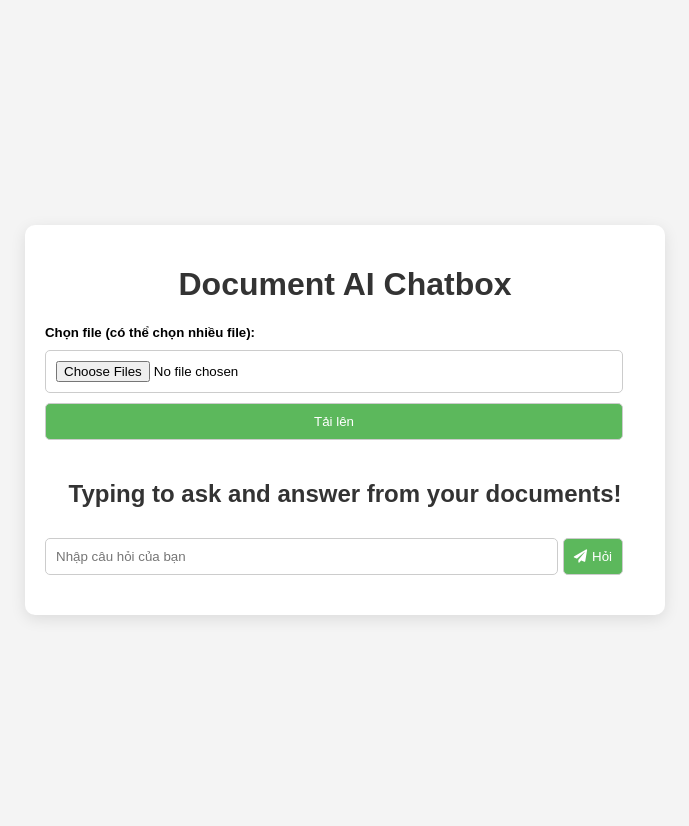
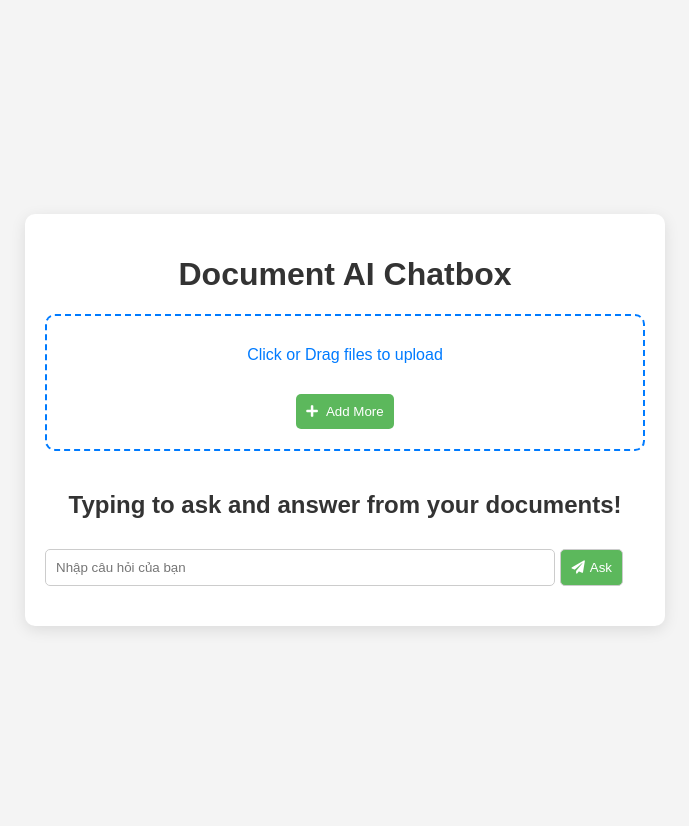
Before and after one commit to trantien4121/Document_chatbox, a Flask app: page / in a window 1280 px wide. Shown: the top 826 px of the page, without its empty margins (295-984 px from the left). Run offline with Flask 3, Linux system fonts and the light colour scheme.

Commit message:
update ui

```diff
--- a/main.py
+++ b/main.py
@@ -66,6 +66,8 @@ def upload_file():
 
             # Lưu tên file đã tải lên
             uploaded_file_names.append(file.filename)
+            print(file.filename)
+            print("===> Parsed_content size: ", len(parsed_content))
 
     if not uploaded_file_names:
         return "Định dạng file không hợp lệ", 400
--- /dev/null
+++ b/static/uploads.css
@@ -0,0 +1,65 @@
+.file-upload {
+    display: flex;
+    flex-direction: column;
+    align-items: center;
+    background: white;
+    border: 2px dashed #007bff;
+    border-radius: 10px;
+    padding: 20px;
+    transition: border-color 0.3s;
+    cursor: pointer;
+}
+.file-upload:hover {
+    border-color: #0056b3;
+}
+input[type="file"] {
+    display: none;
+}
+.upload-text {
+    margin: 10px 0;
+    color: #007bff;
+}
+.file-names {
+    margin-top: 10px;
+    color: #555;
+    max-height: 100px;
+    overflow-y: auto;
+    width: 100%;
+}
+.file-item {
+    display: flex;
+    justify-content: space-between;
+    align-items: center;
+    padding: 5px 0;
+    border-bottom: 1px solid #eee;
+}
+.button-container {
+    margin-top: 10px;
+    display: flex;
+    justify-content: center;
+    width: 100%;
+}
+.button {
+    background-color: #5cb85c;
+    color: white;
+    border: none;
+    border-radius: 5px;
+    padding: 10px 10px;
+    cursor: pointer;
+    transition: background-color 0.3s;
+}
+.button:hover {
+    background-color: #4cae4c;
+}
+.remove-button {
+    background-color: #ff4d4d;
+    color: white;
+    border: none;
+    border-radius: 5px;
+    padding: 10px 5px 10px 10px;
+    cursor: pointer;
+    transition: background-color 0.3s;
+}
+.remove-button:hover {
+    background-color: #d00000;
+}
--- a/templates/upload.html
+++ b/templates/upload.html
@@ -6,11 +6,12 @@
     <title>Custom Chatbox</title>
     <link rel="stylesheet" href="https://cdnjs.cloudflare.com/ajax/libs/font-awesome/5.15.3/css/all.min.css">
     <link rel="stylesheet" href="{{ url_for('static', filename='styles.css') }}">
+    <link rel="stylesheet" href="{{ url_for('static', filename='uploads.css') }}">
 </head>
 <body>
     <div class="container">
         <h1>Document AI Chatbox</h1>
-        <h5 style="margin-bottom: -20px;">Chọn file (có thể chọn nhiều file):</h5>
+        <!-- <h5 style="margin-bottom: -20px;">Chọn file (có thể chọn nhiều file):</h5>
         <form action="/upload" method="post" enctype="multipart/form-data">
             <input type="file" name="files" accept=".pdf" multiple required>
             <button class="btn-load" type="submit">Tải lên</button>
@@ -28,14 +29,27 @@
                     {% endfor %}
                 </ul>
             </div>
-        {% endif %}
+        {% endif %} -->
+
+        <form action="/upload" method="post" enctype="multipart/form-data" id="uploadForm">
+            <div class="file-upload" onclick="document.getElementById('fileInput').click();">
+                <input type="file" id="fileInput" name="files" accept=".pdf" multiple required onchange="showFileNames(this.files)">
+                <div class="upload-text">Click or Drag files to upload</div>
+                <div class="file-names" id="fileNames"></div>
+                <div class="button-container">
+                    <button type="button" class="button" onclick="addMoreFiles(event)">
+                        <i class="fas fa-plus"></i> Add More
+                    </button>
+                </div>
+            </div>
+        </form>
 
         <h2>Typing to ask and answer from your documents!</h2>
         <form action="/ask" method="post">
             <div class="ask-area">
                 <input type="text" name="question" placeholder="Nhập câu hỏi của bạn" required>
                 <button class="btn-ask" type="submit">
-                    <i class="fas fa-paper-plane"></i> Hỏi
+                    <i class="fas fa-paper-plane"></i> Ask
                 </button>
             </div>
         </form>
@@ -68,6 +82,90 @@
         if (lastAnswer) {
             lastAnswer.scrollIntoView({ behavior: 'smooth' });
         }
+
+        /*Custom upload file*/
+        const fileNamesDiv = document.getElementById('fileNames');
+        const fileInput = document.getElementById('fileInput');
+        const uploadForm = document.getElementById('uploadForm');
+        let selectedFiles = [];
+
+        function initialize() {
+            const storedFiles = JSON.parse(localStorage.getItem('uploadedFiles')) || [];
+            storedFiles.forEach(fileName => {
+                // Tạo một file giả với tên file đã lưu
+                selectedFiles.push(new File([], fileName)); // Đây chỉ là để hiển thị tên
+            });
+            displayFileNames();
+            updateFileInput();
+        }
+
+        function saveFilesToLocalStorage() {
+            const fileNames = selectedFiles.map(file => file.name);
+            localStorage.setItem('uploadedFiles', JSON.stringify(fileNames));
+        }
+
+        function showFileNames(files) {
+            for (let file of files) {
+                selectedFiles.push(file);
+            }
+            displayFileNames();
+            updateFileInput();
+            saveFilesToLocalStorage(); // Lưu file vào localStorage ngay sau khi thêm file mới
+            uploadFiles(); // Tự động gửi form mỗi khi có file mới
+        }
+
+        function displayFileNames() {
+            fileNamesDiv.innerHTML = '';
+            selectedFiles.forEach((file, index) => {
+                fileNamesDiv.innerHTML += `
+                    <div class="file-item">
+                        <span>${file.name}</span>
+                        <button class="remove-button" onclick="removeFile(${index}); event.stopPropagation();">
+                            <i class="fas fa-trash-alt"></i>
+                        </button>
+                    </div>`;
+            });
+        }
+
+        function removeFile(index) {
+            selectedFiles.splice(index, 1);
+            displayFileNames();
+            updateFileInput();
+            saveFilesToLocalStorage(); // Lưu file vào localStorage sau khi xóa
+            uploadFiles(); // Tự động gửi form sau khi xóa file
+        }
+
+        function addMoreFiles(event) {
+            event.stopPropagation(); // Ngăn chặn sự kiện lan truyền
+            fileInput.click();
+        }
+
+        function updateFileInput() {
+            const dataTransfer = new DataTransfer();
+            selectedFiles.forEach(file => dataTransfer.items.add(file));
+            fileInput.files = dataTransfer.files; // Cập nhật files trong input
+        }
+
+        function uploadFiles() {
+            const formData = new FormData(uploadForm);
+            fetch(uploadForm.action, {
+                method: uploadForm.method,
+                body: formData
+            })
+            .then(response => {
+                if (response.ok) {
+                    console.log("Files uploaded successfully.");
+                    displayFileNames(); // Cập nhật lại giao diện
+                } else {
+                    console.error("Upload failed.");
+                }
+            })
+            .catch(error => {
+                console.error("Error uploading files:", error);
+            });
+        }
+        // Khởi tạo khi trang được tải
+        initialize();
     </script>
 </body>
 </html>
```
Also changed, not shown: 4 other files.
